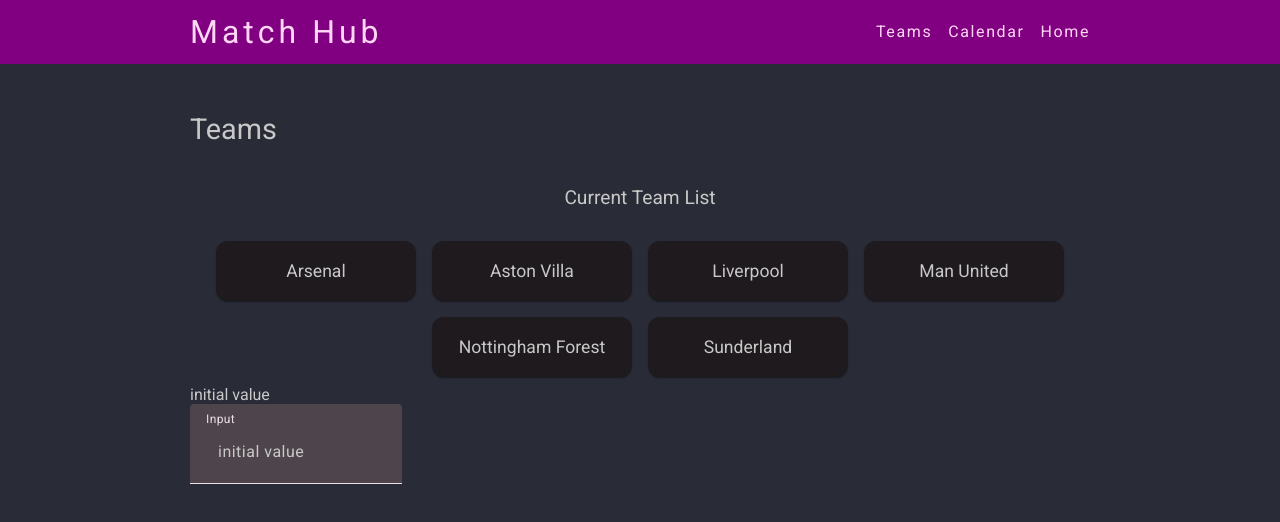
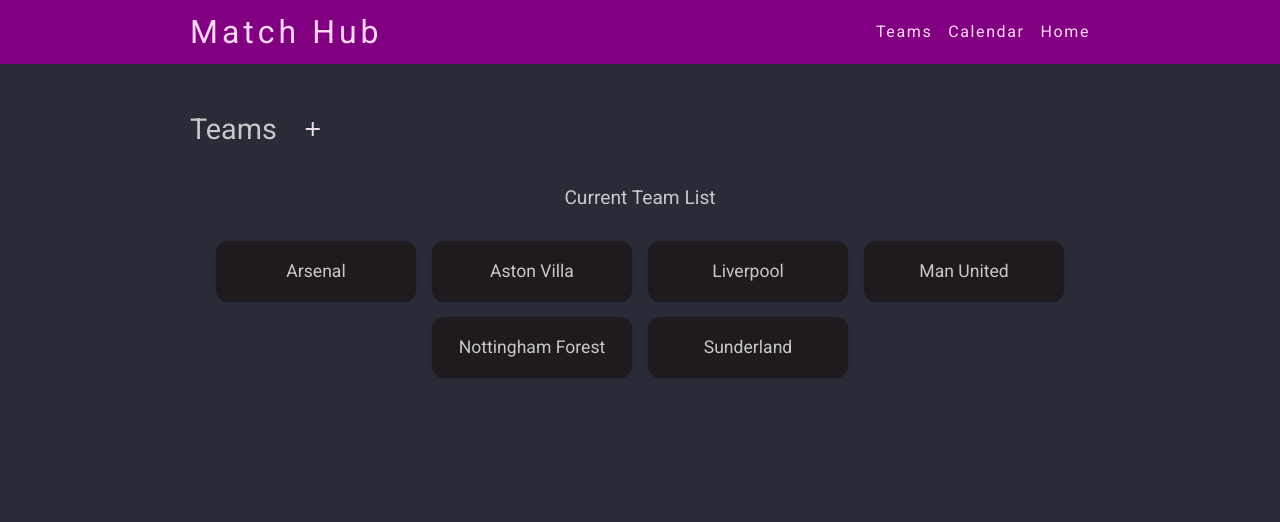
Before and after one commit to mcdona22/match-hub, an Angular app in the folder apps/match-hub-ui/: page /teams in a window 1280 px wide. Shown: the top 522 px of the page. Built offline with nearby package versions, Linux system fonts and the light colour scheme.

Commit message:
added the form component and modified the routes to be able to navigate to it

```diff
--- a/apps/match-hub-ui/src/app/app-component/app.ts
+++ b/apps/match-hub-ui/src/app/app-component/app.ts
@@ -4,6 +4,7 @@
 import { MatToolbar } from '@angular/material/toolbar';
 import { MatButtonModule } from '@angular/material/button';
 import { MatIconModule } from '@angular/material/icon';
+import { teamsPath } from '../app.routes';
 
 interface MenuOption {
   caption: string;
@@ -12,7 +13,7 @@
 }
 
 export const toolBarOptions: MenuOption[] = [
-  { caption: 'Teams', path: 'teams', dataTag: 'teams' },
+  { caption: 'Teams', path: teamsPath, dataTag: 'teams' },
   { caption: 'Calendar', path: 'calendar', dataTag: 'calendar' },
   { caption: 'Home', path: '/', dataTag: 'home' },
 ];
--- a/apps/match-hub-ui/src/app/app.routes.ts
+++ b/apps/match-hub-ui/src/app/app.routes.ts
@@ -1,8 +1,19 @@
 import { Routes } from '@angular/router';
 import { Home } from './features/home/home';
 import { Teams } from './features/teams/presentation/teams/teams';
+import { TeamForm } from './features/teams/presentation/team-form/team-form';
 
+export const teamsPath = 'teams';
+export const newSegment = 'new';
 export const routes: Routes = [
-  { path: '', component: Home },
-  { path: 'teams', component: Teams },
+  { path: '', title: 'Home', component: Home },
+  {
+    path: teamsPath,
+    // title: 'Teams',
+    // component: Teams,
+    children: [
+      { path: '', component: Teams, title: 'Teams' },
+      { path: newSegment, title: 'New Team', component: TeamForm },
+    ],
+  },
 ];
--- /dev/null
+++ b/apps/match-hub-ui/src/app/features/teams/presentation/team-form/team-form.html
@@ -0,0 +1 @@
+<p>team-form works!</p>
--- /dev/null
+++ b/apps/match-hub-ui/src/app/features/teams/presentation/team-form/team-form.ts
@@ -0,0 +1,11 @@
+import { Component } from '@angular/core';
+
+@Component({
+  selector: 'app-team-form',
+  imports: [],
+  templateUrl: './team-form.html',
+  styleUrl: './team-form.scss'
+})
+export class TeamForm {
+
+}
--- a/apps/match-hub-ui/src/app/features/teams/presentation/teams/teams.html
+++ b/apps/match-hub-ui/src/app/features/teams/presentation/teams/teams.html
@@ -1,5 +1,13 @@
 <div class="standard-wrapper centred-max-width data-teams-page">
+  <div class="title-wrapper">
     <div class="page-title">Teams</div>
+    <div class="team-add">
+      <button (click)="onNew()" mat-icon-button>
+        <mat-icon>add</mat-icon>
+      </button>
+    </div>
+  </div>
+
   <div class="section-title">Current Team List</div>
 
   @if (!fetchedTeams()) {
@@ -8,11 +16,15 @@
       <mat-spinner diameter="40" strokeWidth="4"></mat-spinner>
     </div>
   } @else {
+
     <div class="data-teams-list">
 
       <app-teams-list [teams]="teams()"/>
     </div>
   }
+
+  @if (false) {
+
 
     <div class="nonsense">
       <div class="label">
@@ -30,6 +42,7 @@
 
       </div>
     </div>
+  }
 
 
 </div>
--- a/apps/match-hub-ui/src/app/features/teams/presentation/teams/teams.scss
+++ b/apps/match-hub-ui/src/app/features/teams/presentation/teams/teams.scss
@@ -6,3 +6,9 @@
   width: 20rem;
   //padding: .5rem
 }
+
+.title-wrapper {
+  display: flex;
+  align-items: center;
+  gap: 1rem;
+}
--- a/apps/match-hub-ui/src/app/features/teams/presentation/teams/teams.ts
+++ b/apps/match-hub-ui/src/app/features/teams/presentation/teams/teams.ts
@@ -6,6 +6,10 @@
 import { MatInput } from '@angular/material/input';
 import { FormsModule } from '@angular/forms';
 import { MatFormFieldModule } from '@angular/material/form-field';
+import { MatButtonModule } from '@angular/material/button';
+import { MatIcon } from '@angular/material/icon';
+import { Router } from '@angular/router';
+import { newSegment, teamsPath } from '../../../../app.routes';
 
 @Component({
   selector: 'app-teams',
@@ -15,11 +19,15 @@
     MatInput,
     FormsModule,
     MatFormFieldModule,
+    MatButtonModule,
+    MatIcon,
   ],
   templateUrl: './teams.html',
   styleUrl: './teams.scss',
 })
 export class Teams {
+  router = inject(Router);
+
   teamsService = inject(TeamService);
   fetchedTeams = this.teamsService.fetchTeams();
   nonsense = model('initial value');
@@ -29,4 +37,11 @@
       this.fetchedTeams() === undefined ? [] : this.fetchedTeams()
     ) as ITeam[];
   });
+
+  onNew() {
+    console.log(`Navigate to new`);
+    this.router
+      .navigate([teamsPath, newSegment])
+      .then(() => console.log(`Nav complete`));
+  }
 }
```
Also changed, not shown: apps/match-hub-ui/src/app/features/teams/presentation/team-form/team-form.scss (added), 1 other file (tests, documents, lock files or other folders). Lines whose indentation alone changed are shown as unchanged.
